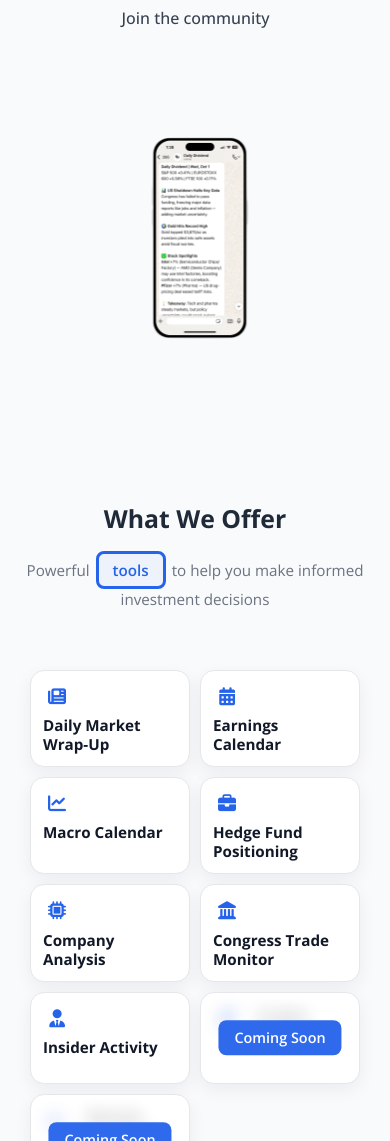
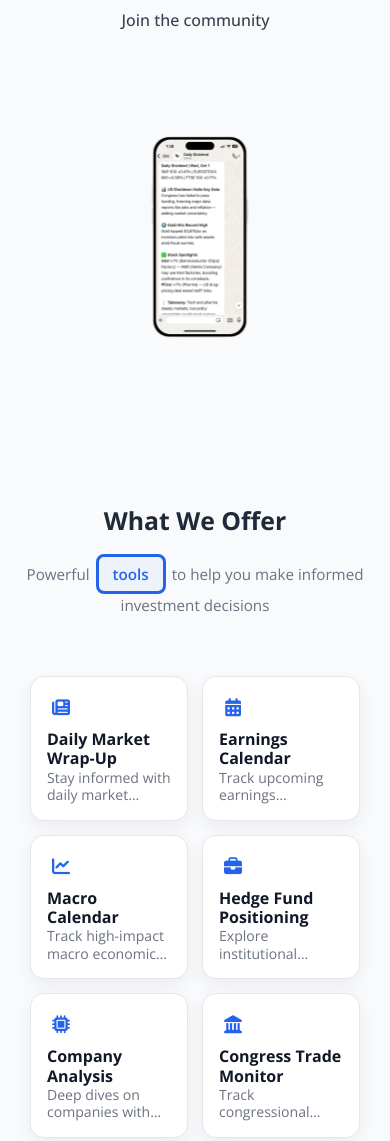
Before and after one commit to adamsyed03/DailyDividend, a website: page index.html in a window 390 px wide. Shown: the part 382-1523 px from the top of the page. Drawn offline with nearby package versions, Linux system fonts and the light colour scheme.

Commit message:
style: landing mobile less cramped while keeping 2-col

```diff
--- a/docs/styles.css
+++ b/docs/styles.css
@@ -1681,12 +1681,13 @@ body {
         margin-bottom: 22px;
     }
 
-    /* The hero mockup image is inline-scaled; override for mobile */
-    .hero-visual img {
-        max-width: 100% !important;
+    /* The hero mockup image is inline-scaled; override for mobile (make it BIG again) */
+    .landing .hero-visual img {
+        width: min(92vw, 380px) !important;
+        max-width: none !important;
         transform: none !important;
-        margin: 18px auto 0 !important;
-        border-radius: 16px !important;
+        margin: 14px auto 0 !important;
+        border-radius: 18px !important;
     }
 
     /* Tools overview: make it a clean single-column list */
@@ -1721,15 +1722,15 @@ body {
     /* ---------- Landing page: side-by-side cards on mobile ---------- */
     .landing .tools-list {
         grid-template-columns: repeat(2, minmax(0, 1fr)) !important;
-        gap: 10px !important;
+        gap: 14px !important;
     }
 
     .landing .tool-item {
         flex-direction: column !important;
         align-items: flex-start !important;
-        padding: 12px !important;
-        gap: 8px !important;
-        min-height: 92px;
+        padding: 16px !important;
+        gap: 10px !important;
+        min-height: 118px;
     }
 
     .landing .tool-content {
@@ -1738,18 +1739,26 @@ body {
     }
 
     .landing .tool-item h3 {
-        font-size: 0.95rem !important;
+        font-size: 1rem !important;
         margin: 0 !important;
-    }
-
+        line-height: 1.2 !important;
+    }
+
+    /* Bring back a tiny bit of context without making cards huge */
     .landing .tool-item p {
-        display: none !important;
+        display: -webkit-box !important;
+        -webkit-line-clamp: 2;
+        -webkit-box-orient: vertical;
+        overflow: hidden;
+        font-size: 0.88rem !important;
+        line-height: 1.25 !important;
+        margin: 0 !important;
     }
 
     /* Features ("Why Choose"): 2-column grid on mobile */
     .landing .features-grid {
         grid-template-columns: repeat(2, minmax(0, 1fr)) !important;
-        gap: 12px;
+        gap: 14px;
     }
 
     .landing .feature-card {
@@ -1765,20 +1774,26 @@ body {
     }
 
     .landing .feature-card p {
-        display: none;
+        display: -webkit-box;
+        -webkit-line-clamp: 2;
+        -webkit-box-orient: vertical;
+        overflow: hidden;
+        font-size: 0.88rem;
+        line-height: 1.25;
+        margin-top: 8px;
     }
 
     /* Pricing: 2 cards side-by-side on mobile */
     .landing .pricing-cards {
         display: grid;
         grid-template-columns: repeat(2, minmax(0, 1fr));
-        gap: 12px;
-        padding: 0 6px;
+        gap: 14px;
+        padding: 0 8px;
     }
 
     .landing .pricing-card {
         width: 100%;
-        padding: 16px 14px;
+        padding: 18px 16px;
         border-radius: 16px;
     }
 
@@ -1786,9 +1801,13 @@ body {
         margin-top: 10px;
     }
 
+    /* Keep pricing readable but not massive; show only first 3 bullets */
     .landing .pricing-features li {
-        font-size: 0.85rem;
+        font-size: 0.86rem;
         line-height: 1.25;
+    }
+    .landing .pricing-features li:nth-child(n+4) {
+        display: none;
     }
 
     .landing .pricing-button {
@@ -1807,8 +1826,8 @@ body {
 
     /* ---------- Landing page: make text smaller/easier to scan (ONLY mobile) ---------- */
     .landing {
-        font-size: 15px;
-        line-height: 1.35;
+        font-size: 16px;
+        line-height: 1.45;
     }
 
     .landing .hero-title {
--- a/styles.css
+++ b/styles.css
@@ -1681,12 +1681,13 @@ body {
         margin-bottom: 22px;
     }
 
-    /* The hero mockup image is inline-scaled; override for mobile */
-    .hero-visual img {
-        max-width: 100% !important;
+    /* The hero mockup image is inline-scaled; override for mobile (make it BIG again) */
+    .landing .hero-visual img {
+        width: min(92vw, 380px) !important;
+        max-width: none !important;
         transform: none !important;
-        margin: 18px auto 0 !important;
-        border-radius: 16px !important;
+        margin: 14px auto 0 !important;
+        border-radius: 18px !important;
     }
 
     /* Tools overview: make it a clean single-column list */
@@ -1721,15 +1722,15 @@ body {
     /* ---------- Landing page: side-by-side cards on mobile ---------- */
     .landing .tools-list {
         grid-template-columns: repeat(2, minmax(0, 1fr)) !important;
-        gap: 10px !important;
+        gap: 14px !important;
     }
 
     .landing .tool-item {
         flex-direction: column !important;
         align-items: flex-start !important;
-        padding: 12px !important;
-        gap: 8px !important;
-        min-height: 92px;
+        padding: 16px !important;
+        gap: 10px !important;
+        min-height: 118px;
     }
 
     .landing .tool-content {
@@ -1738,18 +1739,26 @@ body {
     }
 
     .landing .tool-item h3 {
-        font-size: 0.95rem !important;
+        font-size: 1rem !important;
         margin: 0 !important;
-    }
-
+        line-height: 1.2 !important;
+    }
+
+    /* Bring back a tiny bit of context without making cards huge */
     .landing .tool-item p {
-        display: none !important;
+        display: -webkit-box !important;
+        -webkit-line-clamp: 2;
+        -webkit-box-orient: vertical;
+        overflow: hidden;
+        font-size: 0.88rem !important;
+        line-height: 1.25 !important;
+        margin: 0 !important;
     }
 
     /* Features ("Why Choose"): 2-column grid on mobile */
     .landing .features-grid {
         grid-template-columns: repeat(2, minmax(0, 1fr)) !important;
-        gap: 12px;
+        gap: 14px;
     }
 
     .landing .feature-card {
@@ -1765,20 +1774,26 @@ body {
     }
 
     .landing .feature-card p {
-        display: none;
+        display: -webkit-box;
+        -webkit-line-clamp: 2;
+        -webkit-box-orient: vertical;
+        overflow: hidden;
+        font-size: 0.88rem;
+        line-height: 1.25;
+        margin-top: 8px;
     }
 
     /* Pricing: 2 cards side-by-side on mobile */
     .landing .pricing-cards {
         display: grid;
         grid-template-columns: repeat(2, minmax(0, 1fr));
-        gap: 12px;
-        padding: 0 6px;
+        gap: 14px;
+        padding: 0 8px;
     }
 
     .landing .pricing-card {
         width: 100%;
-        padding: 16px 14px;
+        padding: 18px 16px;
         border-radius: 16px;
     }
 
@@ -1786,9 +1801,13 @@ body {
         margin-top: 10px;
     }
 
+    /* Keep pricing readable but not massive; show only first 3 bullets */
     .landing .pricing-features li {
-        font-size: 0.85rem;
+        font-size: 0.86rem;
         line-height: 1.25;
+    }
+    .landing .pricing-features li:nth-child(n+4) {
+        display: none;
     }
 
     .landing .pricing-button {
@@ -1807,8 +1826,8 @@ body {
 
     /* ---------- Landing page: make text smaller/easier to scan (ONLY mobile) ---------- */
     .landing {
-        font-size: 15px;
-        line-height: 1.35;
+        font-size: 16px;
+        line-height: 1.45;
     }
 
     .landing .hero-title {
```
